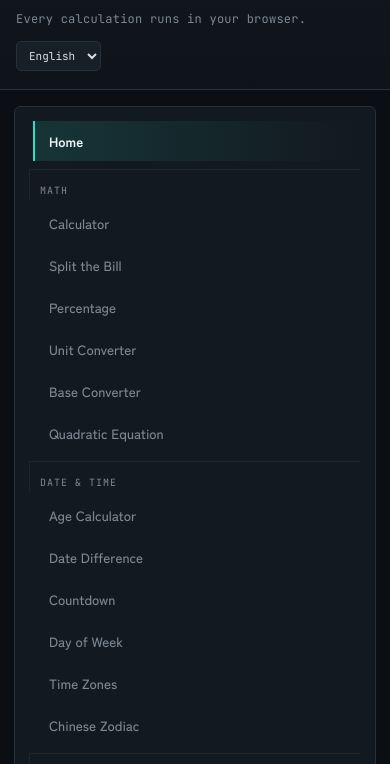
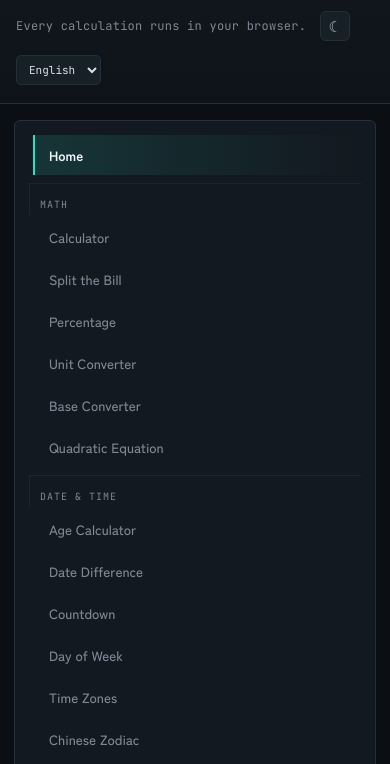
Before and after one commit to daigorou-addon/reckon, a plain HTML site: page index.html in a window 390 px wide. Shown: the part 86-850 px from the top of the page. Drawn offline with Linux system fonts and the light colour scheme.

Commit message:
Add files via upload

```diff
--- a/i18n.js
+++ b/i18n.js
@@ -112,6 +112,7 @@ ja: {
   activity_walking: "ウォーキング", activity_jogging: "ジョギング", activity_running: "ランニング",
   activity_cycling: "サイクリング", activity_swimming: "水泳", activity_yoga: "ヨガ",
   activity_strength: "筋力トレーニング", activity_dancing: "ダンス",
+  theme_toggle_title: "表示テーマを切り替え（ライト/ダーク）",
 },
 
 en: {
@@ -221,6 +222,7 @@ en: {
   activity_walking: "Walking", activity_jogging: "Jogging", activity_running: "Running",
   activity_cycling: "Cycling", activity_swimming: "Swimming", activity_yoga: "Yoga",
   activity_strength: "Strength training", activity_dancing: "Dancing",
+  theme_toggle_title: "Switch theme (light/dark)",
 },
 
 ko: {
@@ -330,6 +332,7 @@ ko: {
   activity_walking: "걷기", activity_jogging: "조깅", activity_running: "달리기",
   activity_cycling: "자전거", activity_swimming: "수영", activity_yoga: "요가",
   activity_strength: "근력 운동", activity_dancing: "댄스",
+  theme_toggle_title: "테마 전환(라이트/다크)",
 },
 
 "zh-CN": {
@@ -439,6 +442,7 @@ ko: {
   activity_walking: "步行", activity_jogging: "慢跑", activity_running: "跑步",
   activity_cycling: "骑行", activity_swimming: "游泳", activity_yoga: "瑜伽",
   activity_strength: "力量训练", activity_dancing: "跳舞",
+  theme_toggle_title: "切换主题（浅色/深色）",
 },
 
 "zh-TW": {
@@ -548,6 +552,7 @@ ko: {
   activity_walking: "健走", activity_jogging: "慢跑", activity_running: "跑步",
   activity_cycling: "騎自行車", activity_swimming: "游泳", activity_yoga: "瑜伽",
   activity_strength: "肌力訓練", activity_dancing: "跳舞",
+  theme_toggle_title: "切換主題（淺色/深色）",
 },
 
 es: {
@@ -657,6 +662,7 @@ es: {
   activity_walking: "Caminar", activity_jogging: "Trote", activity_running: "Correr",
   activity_cycling: "Ciclismo", activity_swimming: "Natacion", activity_yoga: "Yoga",
   activity_strength: "Entrenamiento de fuerza", activity_dancing: "Baile",
+  theme_toggle_title: "Cambiar tema (claro/oscuro)",
 },
 
 };
@@ -693,6 +699,10 @@ function applyI18n(lang){
     if(el.tagName === 'TITLE'){ document.title = val; }
     else { el.textContent = val; }
   });
+  document.querySelectorAll('[data-i18n-title]').forEach(el => {
+    const key = el.getAttribute('data-i18n-title');
+    el.title = t(key);
+  });
   const sel = document.getElementById('langSelect');
   if(sel) sel.value = currentLang;
   if(typeof window.reckonRecalcAll === 'function') window.reckonRecalcAll();
@@ -705,3 +715,25 @@ document.addEventListener('DOMContentLoaded', () => {
     sel.addEventListener('change', () => applyI18n(sel.value));
   }
 });
+
+// ---- 表示テーマ(ライト/ダーク) ----
+function detectTheme(){
+  const saved = localStorage.getItem('reckon-theme');
+  if(saved === 'light' || saved === 'dark') return saved;
+  return 'dark'; // デフォルトはダーク
+}
+let currentTheme = detectTheme();
+function applyTheme(theme){
+  currentTheme = (theme === 'dark') ? 'dark' : 'light';
+  localStorage.setItem('reckon-theme', currentTheme);
+  document.documentElement.setAttribute('data-theme', currentTheme);
+  const btn = document.getElementById('themeToggleBtn');
+  if(btn){
+    btn.textContent = currentTheme === 'dark' ? '☾' : '☀';
+  }
+}
+applyTheme(currentTheme);
+document.addEventListener('DOMContentLoaded', () => {
+  const btn = document.getElementById('themeToggleBtn');
+  if(btn) btn.addEventListener('click', () => applyTheme(currentTheme === 'dark' ? 'light' : 'dark'));
+});
--- a/index.html
+++ b/index.html
@@ -5,6 +5,15 @@
 <meta name="viewport" content="width=device-width, initial-scale=1.0">
 <title data-i18n="page_title">Reckon — 各種計算</title>
 <link rel="icon" type="image/png" href="favicon.png">
+<script>
+  // CSSが読み込まれる前にテーマ属性を確定させ、切り替え時のチラつきを防ぐ
+  (function(){
+    try{
+      var t = localStorage.getItem('reckon-theme');
+      document.documentElement.setAttribute('data-theme', (t === 'light') ? 'light' : 'dark');
+    }catch(e){}
+  })();
+</script>
 <link rel="preconnect" href="https://fonts.googleapis.com">
 <link rel="preconnect" href="https://fonts.gstatic.com" crossorigin>
 <link href="https://fonts.googleapis.com/css2?family=JetBrains+Mono:wght@400;500;700&family=Zen+Kaku+Gothic+New:wght@400;500;700;900&display=swap" rel="stylesheet">
@@ -21,6 +30,7 @@
   <div class="header-right">
     <a class="back-link" href="https://daigorou-addon.github.io/daigorou-tools/" data-i18n="back_to_top">← Daigorou-Toolsに戻る</a>
     <p data-i18n="app_tagline">すべての計算はブラウザ内で完結します。</p>
+    <button id="themeToggleBtn" class="theme-toggle" data-i18n-title="theme_toggle_title" title="表示テーマを切り替え">☀</button>
     <select id="langSelect" class="lang-select">
       <option value="ja">日本語</option>
       <option value="en">English</option>
--- a/style.css
+++ b/style.css
@@ -21,6 +21,42 @@
   --danger:#e05a3a;
   --mono:"JetBrains Mono","SFMono-Regular",Consolas,monospace;
   --sans:"Zen Kaku Gothic New","Hiragino Sans","Noto Sans JP",sans-serif;
+}
+
+/* ダーク/ライトテーマ切り替え。デフォルトはダーク */
+html[data-theme="dark"]{
+  --dark:#0b0f13;
+  --dark-2:#0e1318;
+  --panel:#131920;
+  --panel-2:#171f27;
+  --raised:#1c242c;
+  --paper:#eef3f6;
+  --ink:#d7dee4;
+  --ink-dim:#b7c1c9;
+  --line:#26303a;
+  --line-soft:#1c242c;
+  --muted:#7c8894;
+  --accent:#29e0c4;
+  --accent-2:#12a894;
+  --accent-ink:#04241f;
+  --danger:#e05a3a;
+}
+html[data-theme="light"]{
+  --dark:#ffffff;
+  --dark-2:#f3f5f6;
+  --panel:#ffffff;
+  --panel-2:#f1f3f4;
+  --raised:#e7eaec;
+  --paper:#12181f;
+  --ink:#222a33;
+  --ink-dim:#4c5866;
+  --line:#dbe0e3;
+  --line-soft:#e9ecee;
+  --muted:#828d99;
+  --accent:#0f9c8c;
+  --accent-2:#0c7c70;
+  --accent-ink:#ffffff;
+  --danger:#c8442a;
 }
 
 *{box-sizing:border-box;}
@@ -110,6 +146,20 @@ header .lang-select{
   cursor:pointer;
 }
 header .lang-select:focus{outline:2px solid var(--accent);outline-offset:1px;}
+header .theme-toggle{
+  width:30px; height:30px;
+  flex:0 0 auto;
+  display:flex; align-items:center; justify-content:center;
+  border:1px solid var(--line);
+  border-radius:6px;
+  background:var(--panel-2);
+  color:var(--ink-dim);
+  font-size:15px;
+  line-height:1;
+  cursor:pointer;
+  padding:0;
+}
+header .theme-toggle:hover{ border-color:var(--accent); color:var(--ink); }
 
 main{
   max-width:1100px;
```
